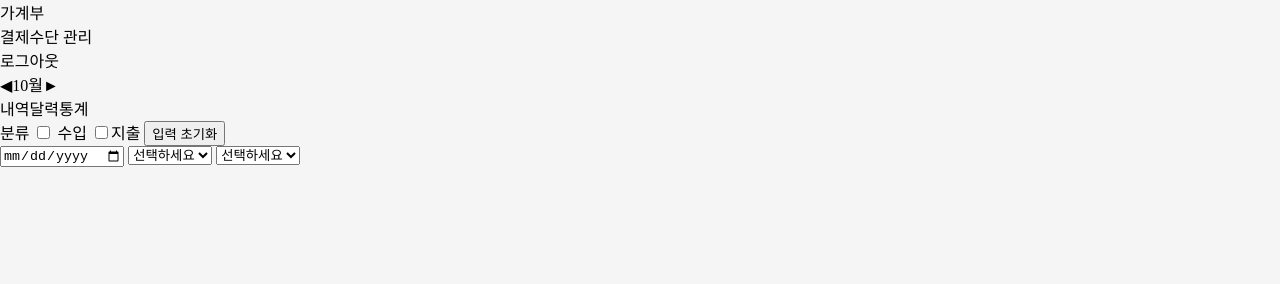
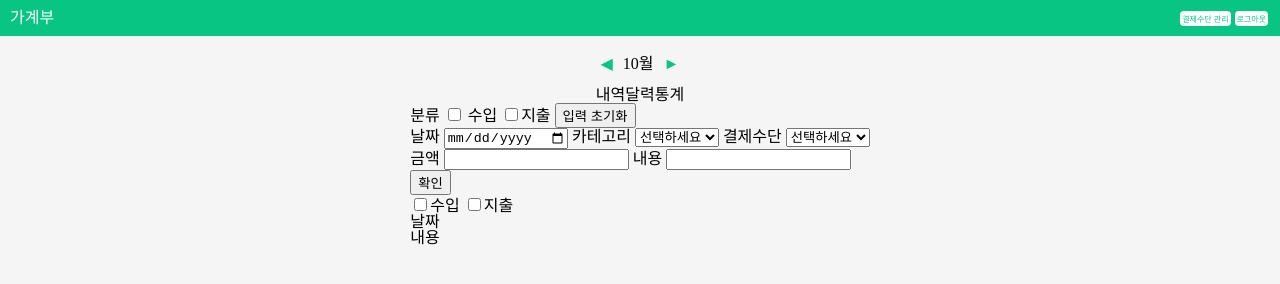
Before and after one commit to dohun2/bankssalad, a plain HTML site: page main-list.html in a window 1280 px wide. Drawn offline with Linux system fonts and the light colour scheme.

Commit message:
main-list css (main-menu)

```diff
--- /dev/null
+++ b/css/reset.css
@@ -0,0 +1,129 @@
+/* http://meyerweb.com/eric/tools/css/reset/
+   v2.0 | 20110126
+   License: none (public domain)
+*/
+
+html,
+body,
+div,
+span,
+applet,
+object,
+iframe,
+h1,
+h2,
+h3,
+h4,
+h5,
+h6,
+p,
+blockquote,
+pre,
+a,
+abbr,
+acronym,
+address,
+big,
+cite,
+code,
+del,
+dfn,
+em,
+img,
+ins,
+kbd,
+q,
+s,
+samp,
+small,
+strike,
+strong,
+sub,
+sup,
+tt,
+var,
+b,
+u,
+i,
+center,
+dl,
+dt,
+dd,
+ol,
+ul,
+li,
+fieldset,
+form,
+label,
+legend,
+table,
+caption,
+tbody,
+tfoot,
+thead,
+tr,
+th,
+td,
+article,
+aside,
+canvas,
+details,
+embed,
+figure,
+figcaption,
+footer,
+header,
+hgroup,
+menu,
+nav,
+output,
+ruby,
+section,
+summary,
+time,
+mark,
+audio,
+video {
+  margin: 0;
+  padding: 0;
+  border: 0;
+  font-size: 100%;
+  font: inherit;
+  vertical-align: baseline;
+}
+/* HTML5 display-role reset for older browsers */
+article,
+aside,
+details,
+figcaption,
+figure,
+footer,
+header,
+hgroup,
+menu,
+nav,
+section {
+  display: block;
+}
+body {
+  line-height: 1;
+}
+ol,
+ul {
+  list-style: none;
+}
+blockquote,
+q {
+  quotes: none;
+}
+blockquote:before,
+blockquote:after,
+q:before,
+q:after {
+  content: "";
+  content: none;
+}
+table {
+  border-collapse: collapse;
+  border-spacing: 0;
+}
--- a/styles.css
+++ b/css/screens/login.css
@@ -1,14 +1,3 @@
-@import url(variable.css);
-
-* {
-  box-sizing: border-box;
-}
-
-body {
-  background-color: var(--main-bg-color);
-  margin: 0;
-}
-
 .login-top {
   background-color: var(--main-color);
   display: flex;
--- /dev/null
+++ b/css/screens/main-list.css
@@ -0,0 +1,54 @@
+.main-list {
+  display: flex;
+  flex-direction: column;
+  justify-content: center;
+  align-items: center;
+}
+
+.main-top {
+  background-color: var(--main-color);
+  display: flex;
+  justify-content: space-between;
+  align-items: center;
+  color: var(--main-font-color);
+  padding: 10px;
+  margin-bottom: 20px;
+}
+
+.main-top__btn {
+  display: flex;
+  justify-content: space-between;
+}
+
+.main-top__btn button {
+  background-color: var(--main-font-color);
+  color: var(--main-color);
+  margin: 0 2px;
+  border: none;
+  border-radius: 4px;
+  font-size: 8px;
+  padding: 2px;
+}
+
+.main-menu {
+  display: flex;
+  flex-direction: column;
+  justify-content: center;
+  align-items: center;
+}
+
+.main-menu__month {
+  margin-bottom: 15px;
+}
+
+.main-menu__month span {
+  color: var(--main-color);
+}
+
+.main-menu__month span:nth-child(2) {
+  margin: 0 10px;
+  color: var(--main-data-color);
+}
+
+.main-menu__bar {
+}
--- /dev/null
+++ b/css/styles.css
@@ -0,0 +1,14 @@
+@import "/css/variable.css";
+@import "/css/reset.css";
+
+@import "/css/screens/login.css";
+@import "/css/screens/main-list.css";
+
+* {
+  box-sizing: border-box;
+}
+
+body {
+  background-color: var(--main-bg-color);
+  margin: 0;
+}
--- a/variable.css
+++ b/css/variable.css
@@ -2,5 +2,6 @@
   --main-color: #08c584;
   --main-bg-color: #f5f5f5;
   --main-font-color: white;
+  --main-data-color: black;
   --border: 1px solid gainsboro;
 }
--- a/main-list.html
+++ b/main-list.html
@@ -4,7 +4,7 @@
   <meta charset="UTF-8">
   <meta http-equiv="X-UA-Compatible" content="IE=edge">
   <meta name="viewport" content="width=device-width, initial-scale=1.0">
-  <link rel="stylesheet" href="styles.css">
+  <link rel="stylesheet" href="/css/styles.css">
   <title>Main-list</title>
 </head>
 <body>
@@ -12,15 +12,17 @@
     <div>
      가계부
     </div>
-    <div>
-      <div>결제수단 관리</div>
-      <div>로그아웃</div>
+    <div class="main-top__btn">
+      <button>결제수단 관리</button>
+      <button>로그아웃</button>
     </div>
   </header>
 
+ <section class="main-list">
+  <div>
     <div class="main-menu">
-    <div><span>◀︎</span><span>10월</span><span>►</span></div>
-    <div><span>내역</span><span>달력</span><span>통계</span></div>
+      <div class="main-menu__month"><span>◀︎</span><span>10월</span><span>►</span></div>
+      <div class="main-menu__bar"><span>내역</span><span>달력</span><span>통계</span></div>
     </div>
 
     <div>
@@ -33,15 +35,15 @@
 
       <div>
         <form>
-        <input type="date">
-        <select name = "category">
+          날짜 <input type="date">
+          카테고리 <select name = "category">
             <option value = "default" selected>선택하세요</option>
             <option value = "transportation">교통</option>
             <option value = "living">생활</option>
             <option value = "culture">문화, 여가</option>
             <option value = "education">교육</option>
           </select>
-       <select name = "pay">
+        결제수단 <select name = "pay">
           <option value = "default" selected>선택하세요</option>
           <option value = "cash">현금</option>
           <option value = "card">카드</option>
@@ -49,9 +51,30 @@
         </form>
       </div>
 
-    <div></div>
-    <div></div>
+      <div>
+        금액 <input type="text">
+        내용 <input type="text">
       </div>
+
+      <div>
+      <button>확인</button>
+      </div>
+    </div>
+
+    <div>
+      <input type="checkbox">수입
+      <input type="checkbox">지출
+    </div>
+
+    <div>
+    <div>날짜</div>
+    <ul>
+      <li>내용</li>
+    </ul>
+    </div>
+  </div>
+ </section>
+
 
 
 <script src="app.js"></script>
```
Also changed, not shown: index.html (+1 -2 lines). Lines whose indentation alone changed are shown as unchanged.
